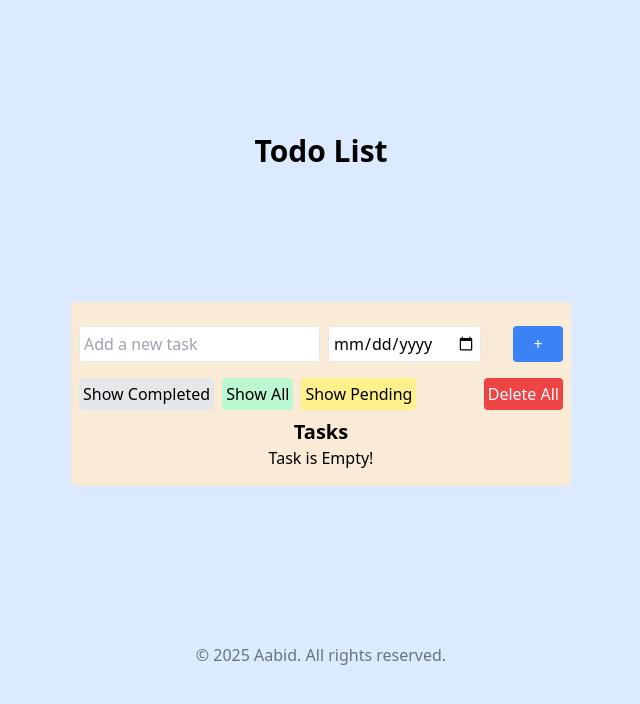
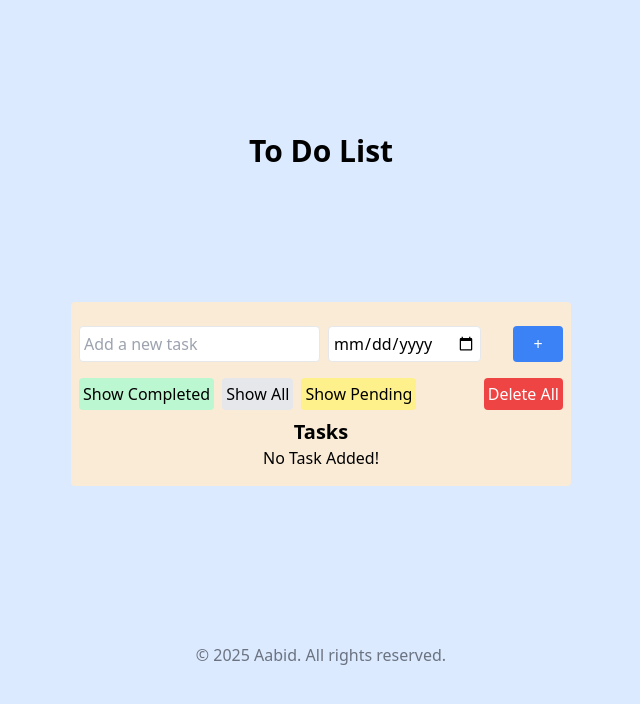
Before and after one commit to Revou-Coding-Camp/codingcamp-7-jul-25-Zyldrim, a plain HTML site: page index.html in a window 1280 px wide. Shown: the whole page, without its empty margins (319-959 px from the left). Drawn offline with nearby package versions, Linux system fonts and the light colour scheme.

Commit message:
edit dikit

```diff
--- a/index.html
+++ b/index.html
@@ -16,7 +16,7 @@
 <body class="flex flex-col items-center justify-evenly min-h-screen bg-blue-100">
   <!-- Hero Website -->
   <header>
-    <h1 class="text-3xl font-bold">Todo List</h1>
+    <h1 class="text-3xl font-bold">To Do List</h1>
   </header>
 
   <main class="py-[16px] rounded">
@@ -32,8 +32,8 @@
     <!-- Todo Action -->
     <section class="flex justify-between p-[8px]">
       <div class="flex gap-[8px]">
-        <button class="bg-gray-200 p-[4px] rounded" onclick="setFilter('completed')">Show Completed</button>
-        <button class="bg-green-200 p-[4px] rounded" onclick="setFilter('all')">Show All</button>
+        <button class="bg-green-200 p-[4px] rounded" onclick="setFilter('completed')">Show Completed</button>
+        <button class="bg-gray-200 p-[4px] rounded" onclick="setFilter('all')">Show All</button>
         <button class="bg-yellow-200 p-[4px] rounded" onclick="setFilter('pending')">Show Pending</button>
       </div>
 
@@ -48,7 +48,7 @@
 
       <!-- Task List -->
       <div id="task-list">
-        <p>Task is Empty!</p>
+        <p>No Task Added!</p>
       </div>
     </section>
   </main>
```
